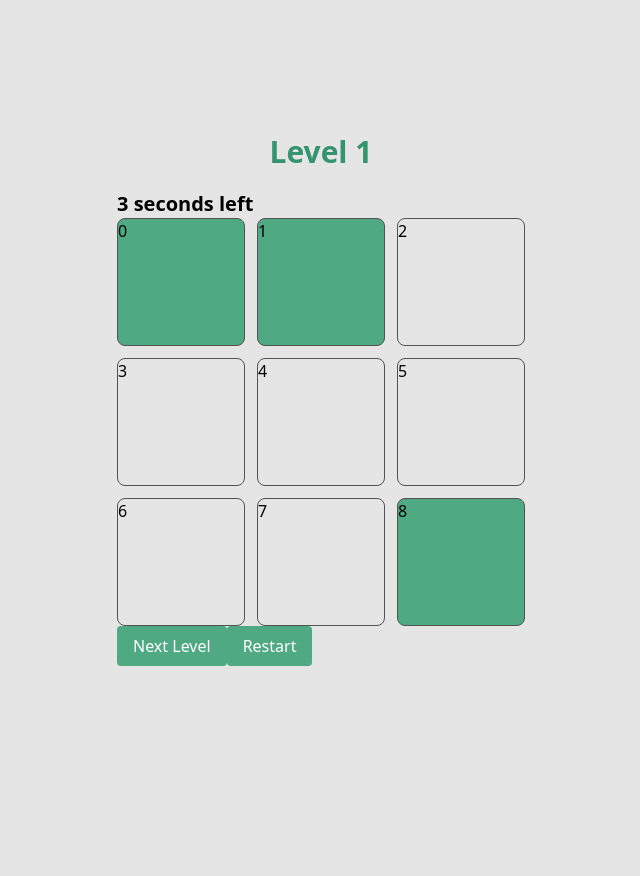
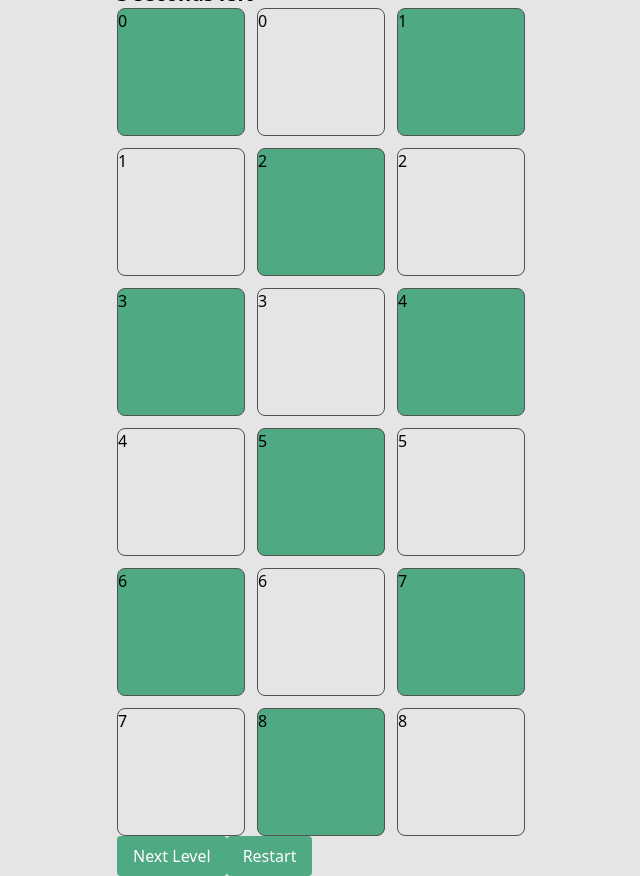
Before and after one commit to jlimsy/memory-game, a React (Vite) app: page / in a window 1280 px wide. Both pictures are taken after a click on the button "Start Game". Shown: the whole page, without its empty margins (319-959 px from the left). Before the commit the page ends 800 px from the top, so only its background shows below. Built offline with nearby package versions, Linux system fonts and the light colour scheme.

Commit message:
useEffect to immediately reander state

```diff
--- a/src/components/Cell.jsx
+++ b/src/components/Cell.jsx
@@ -1,27 +1,35 @@
-import { useState } from "react";
+import { useEffect, useState } from "react";
 
-export default function Cell({ id, green }) {
-  // const [selectedCells, setSelectedCells] = useState([]);
+export default function Cell({ id, green, selectedCells, setSelectedCells }) {
+  let greenCells = green;
 
-  let greenCells = green;
-  let selectedCellId;
   const handleFlip = (event) => {
-    console.log("flip!");
-    // setSelectedCells([...selectedCells, event.target.id]);
-    selectedCellId = event.target.id;
+    console.log("flip:", event.target.id);
+    setSelectedCells([...selectedCells, event.target.id]);
   };
-
-  const checkCells = () => {};
 
   return (
     <>
-      <div
+      {/* <div
         id={`${id}`}
         className={`border border-neutral-600 h-32 w-32 rounded-lg ${
           greenCells.includes(id) ? "bg-green-400" : ""
         }`}
       >
         {id}
+      </div> */}
+      <div
+        id={`${id}`}
+        className="front border border-neutral-600 h-32 w-32 rounded-lg bg-green-400"
+      >
+        {id}
+      </div>
+      <div
+        id={`${id}`}
+        className="back border border-neutral-600 h-32 w-32 rounded-lg"
+        onClick={handleFlip}
+      >
+        {id}
       </div>
     </>
   );
--- a/src/components/Grid.jsx
+++ b/src/components/Grid.jsx
@@ -5,13 +5,13 @@ import gridSize from "../utils/gridSize";
 
 export default function Grid({ grid, show, setShow, level }) {
   const [green, setGreen] = useState([]);
+  const [selectedCells, setSelectedCells] = useState([]);
 
+  //* give each cell an id
   let numCells = [...Array(Math.pow(grid, 2))].map((cell, idx) => idx);
 
   useEffect(() => {
-    //give each cell an id
-
-    // randomly assign cell ids to be set to green
+    //* randomly assign cell ids to be set to green
     numCells.sort(() => Math.random() - 0.5);
 
     let greenCells = [];
@@ -21,13 +21,19 @@ export default function Grid({ grid, show, setShow, level }) {
 
     setGreen(greenCells);
     console.log("green", green);
-    console.log("no. green cells", gridSize[`level${level}`].green);
-  }, [level]);
+    console.log(selectedCells);
+  }, [level, selectedCells]);
 
   return (
     <div className={`grid grid-cols-${grid} gap-3`}>
       {numCells.map((cell, idx) => (
-        <Cell key={idx} id={idx} green={green} />
+        <Cell
+          key={idx}
+          id={idx}
+          green={green}
+          selectedCells={selectedCells}
+          setSelectedCells={setSelectedCells}
+        />
       ))}
     </div>
   );
```
